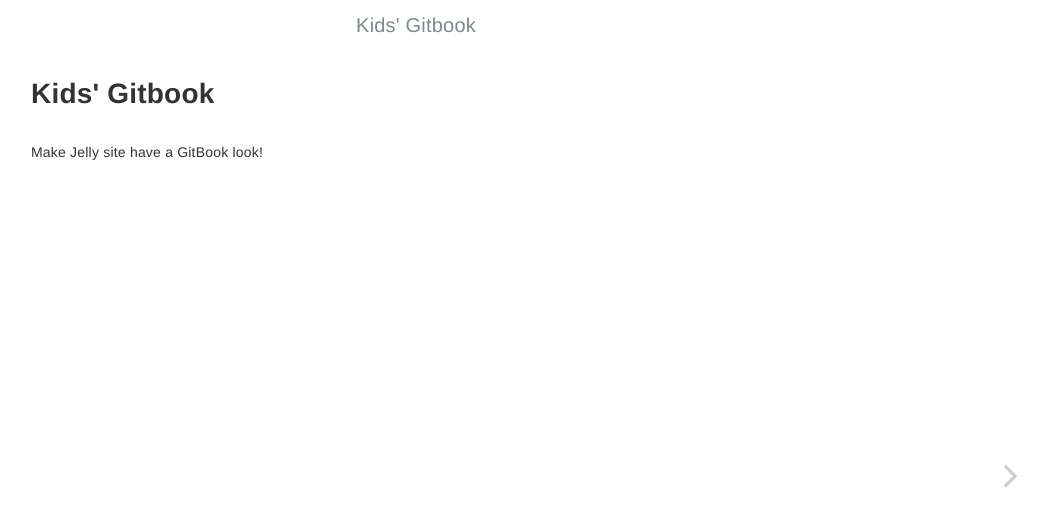
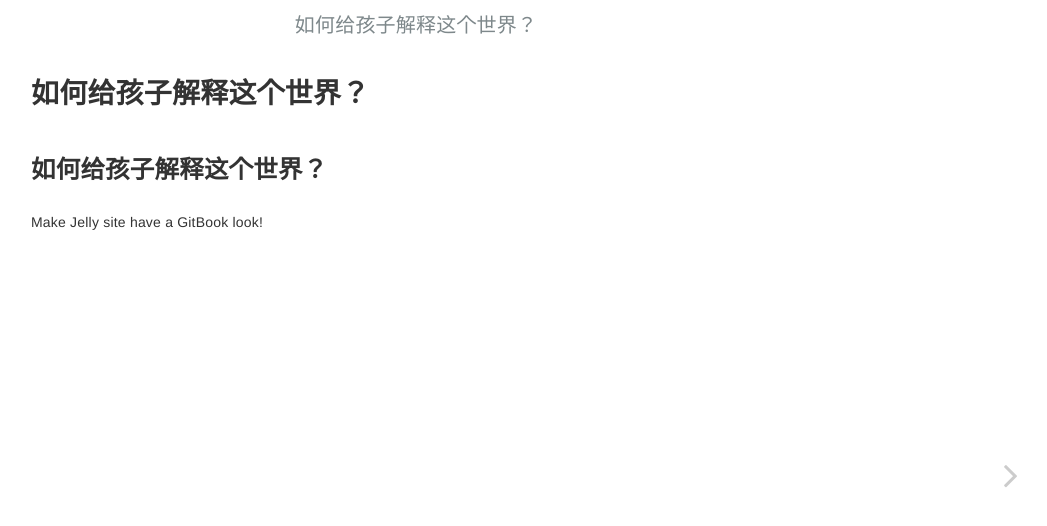
Before and after one commit to SocratesAcademy/kids, a Jekyll site: the page built from index.md, in a window 1280 px wide. Shown: the top 526 px of the page, without its empty margins (224-1271 px from the left). Built offline with Jekyll 4.4.1, drawn with Linux system fonts in a browser that asks for light colours; our own code applies the rules of GitHub Pages for plain Markdown files.

Commit message:
Update index.md

```diff
--- a/index.md
+++ b/index.md
@@ -2,4 +2,6 @@
 layout: home
 ---
 
+## 如何给孩子解释这个世界？
+
 Make Jelly site have a GitBook look!
```
